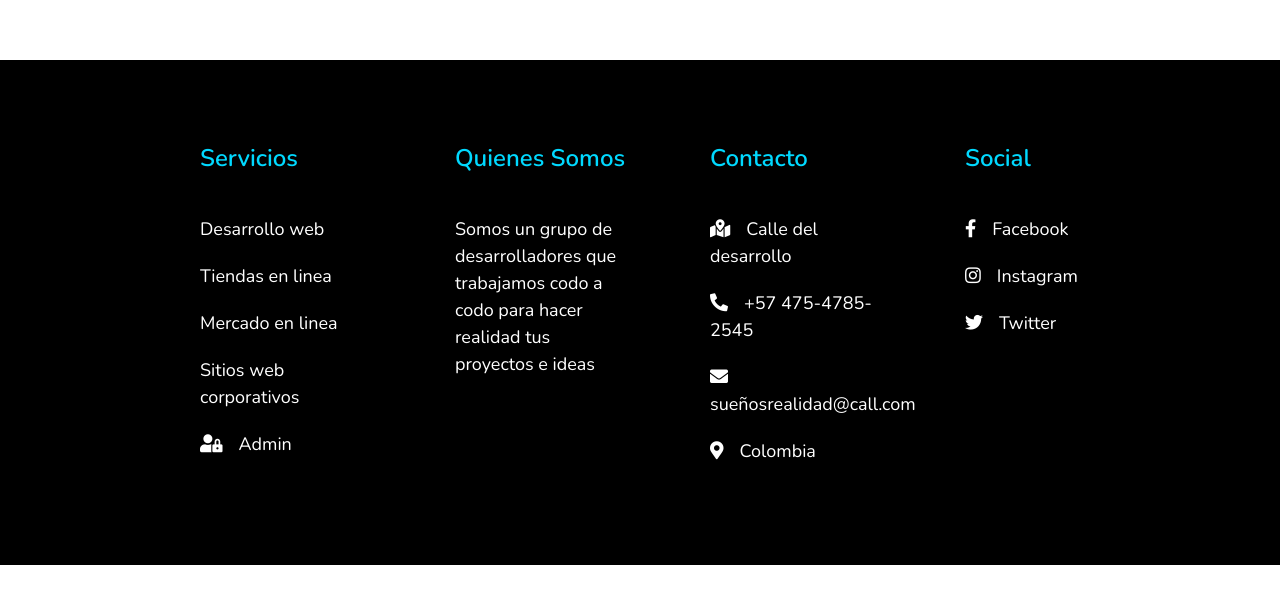
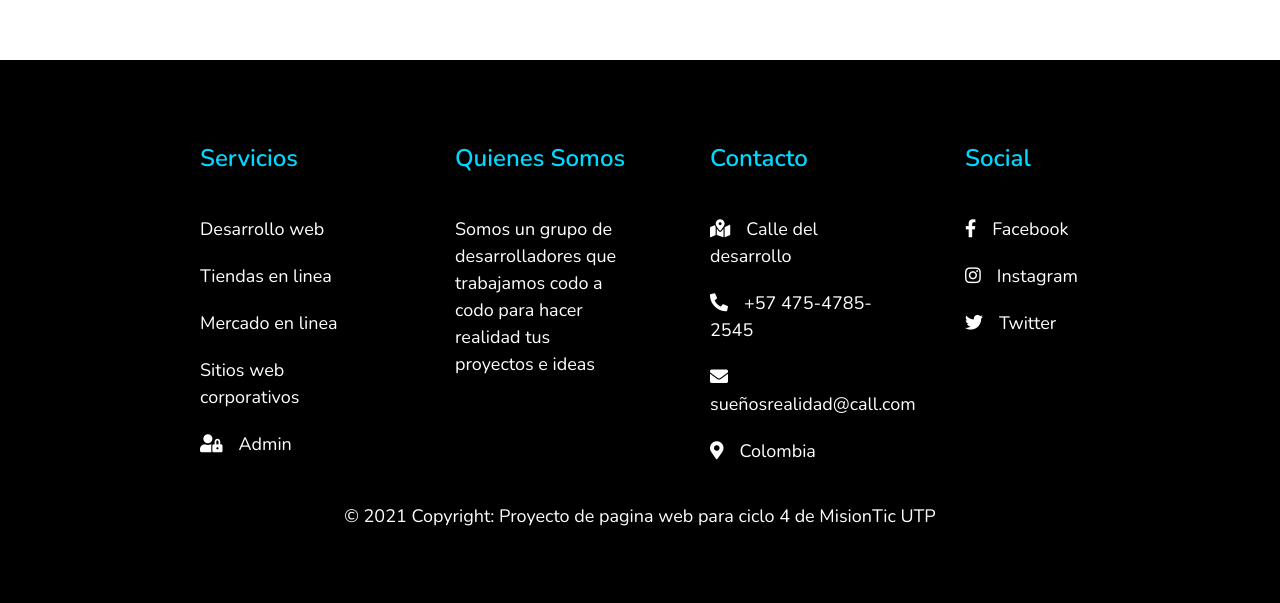
Before and after one commit to lhosorioq/directorioemprendedores, a React (Create React App) app in the folder client/: page / in a window 1280 px wide. Shown: the part 869-1472 px from the top of the page. Before the commit the page ends 1434 px from the top, so only its background shows below. Built offline with nearby package versions, Linux system fonts and the light colour scheme; no server answers.

Commit message:
commit 5

```diff
--- a/client/src/components/FooterComp.jsx
+++ b/client/src/components/FooterComp.jsx
@@ -35,7 +35,13 @@ function FooterComp() {
                     <Footer.Link href="https://twitter.com/" target="_blank" ><Icon className="fab fa-twitter" />Twitter</Footer.Link>
 
                 </Footer.Column>
+
             </Footer.Row>
+            <Footer.Il className="footer-copyright text-center py-3">
+
+                &copy; {new Date().getFullYear()} Copyright: Proyecto de pagina web para ciclo 4 de MisionTic UTP
+
+                </Footer.Il>
             </Footer.Wrapper>
         </Footer>
     );
```
